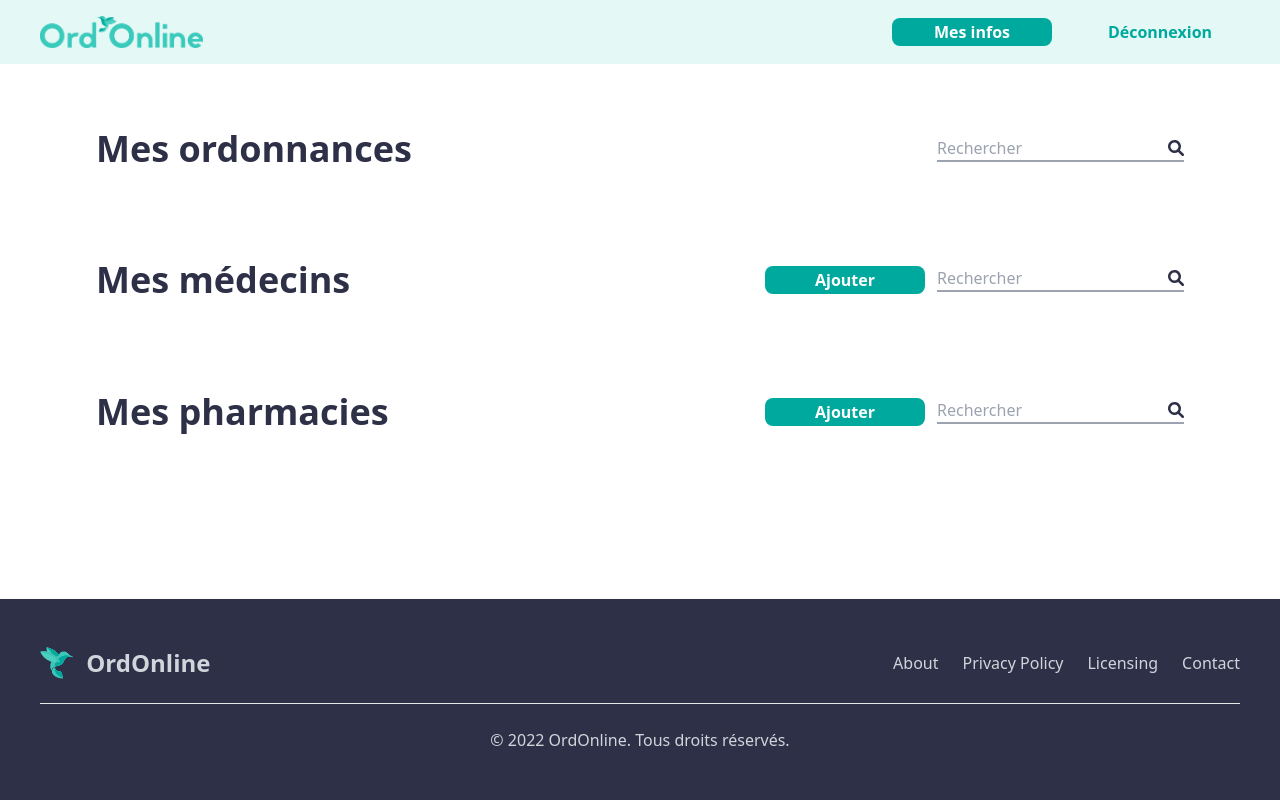
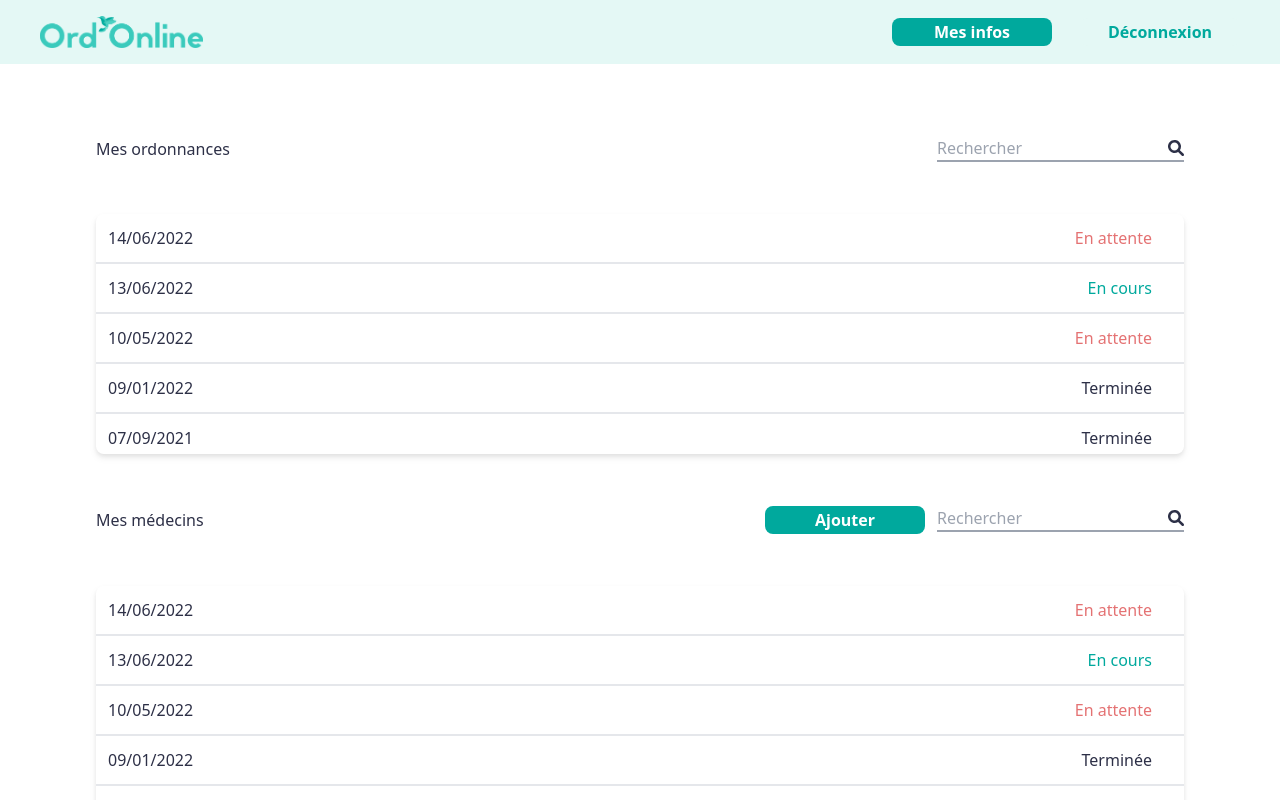
Before and after one commit to AurelDP/OrdOnline, a Vue app in the folder client/: page /customer-space in a window 1280 px wide. Shown: the top 800 px of the page. Built offline with nearby package versions, Linux system fonts and the light colour scheme.

Commit message:
[Update] add dynamic title && prescription Table case

```diff
--- a/client/src/components/globalComponents/Table/Table.vue
+++ b/client/src/components/globalComponents/Table/Table.vue
@@ -1,12 +1,12 @@
 <template>
   <div>
     <div class="flex flex-wrap py-3 justify-between items-center">
-      <span class="ord-text-title mr-2">
+      <span :class=classTitle>
         {{ title }}
       </span>
       <div v-if="btn === true || research === true" class="flex flex-row my-5">
         <span v-if="btn === true">
-          <Button class="ord-button ord-button-green hover:ord-button-green-hover mr-3" text="Ajouter" src="/"/>
+          <Button class="ord-button ord-button-green hover:ord-button-green-hover mr-3" text="Ajouter" :src=src />
         </span>
         <span v-if="research === true">
           <div class="flex flex-row border-b-2 border-gray-400 focus-within:border-ord-green-100">
@@ -29,32 +29,42 @@
       Replace 'dataOrdo' by 'data' in v-if to see when there is no content
     -->
     <div v-if="dataOrdo.length !== 0" class="max-h-60 overflow-auto drop-shadow-md my-5 rounded-lg bg-white">
-      <table v-if="type === 'ord'" class="w-full">
+      <table v-if="type === 'my_prescription'" class="w-full">
         <TableRow
             v-for="value in dataOrdo"
-            src="/" :val1="value.date"
+            src="/"
+            :val1="value.date"
             :val2="value.doctor"
             :val3="value.status"
-            :type="'ord'"
+            :type="'my_prescription'"
         />
       </table>
-      <table v-else-if="type === 'doctor'" class="w-full">
+      <table v-else-if="type === 'my_doctor'" class="w-full">
         <TableRow
             v-for="value in dataDoctor"
             src="/"
             :val1="value.doctor"
             :val2="value.specialist"
             :val3="value.address"
-            :type="'doctor'"
+            :type="'my_doctor'"
         />
       </table>
-      <table v-else class="w-full">
+      <table v-else-if="type === 'my_pharmacy'" class="w-full">
         <TableRow
             v-for="value in dataPharma"
             src="/"
             :val1="value.name"
             :val2="value.address"
-            :type="'pharma'"
+            :type="'my_pharmacy'"
+        />
+      </table>
+      <table v-else class="w-full">
+        <TableRow
+            v-for="value in dataOrdo"
+            src="/"
+            :val1="value.date"
+            :val2="value.status"
+            :type="'prescriptions'"
         />
       </table>
     </div>
@@ -81,6 +91,8 @@
 
   props: {
     title: String,
+    src: String,
+    classTitle: String,
     btn: Boolean,
     research: Boolean,
     type: String,
@@ -108,6 +120,16 @@
         {name: 'Pharmacie de Villebon-sur-Yvette', address: '1344 avenue des platanes, Villebon-sur-Yvette, 91140'},
         {name: 'Grande pharmacie de Villebon', address: '41 avenue Charles de Gaulle, Villebon-sur-Yvette, 91140'},
       ],
+      dataPrescription: [
+        {date: '14/06/2022', status: 'En attente'},
+        {date: '13/06/2022', status: 'En cours'},
+        {date: '10/05/2022', status: 'En attente'},
+        {date: '09/01/2022', status: 'Terminée'},
+        {date: '07/09/2021', status: 'Terminée'},
+        {date: '29/05/2021', status: 'Terminée'},
+        {date: '18/04/2021', status: 'Terminée'},
+        {date: '02/01/2021', status: 'Terminée'},
+      ],
       data: []
     }
   }
```
